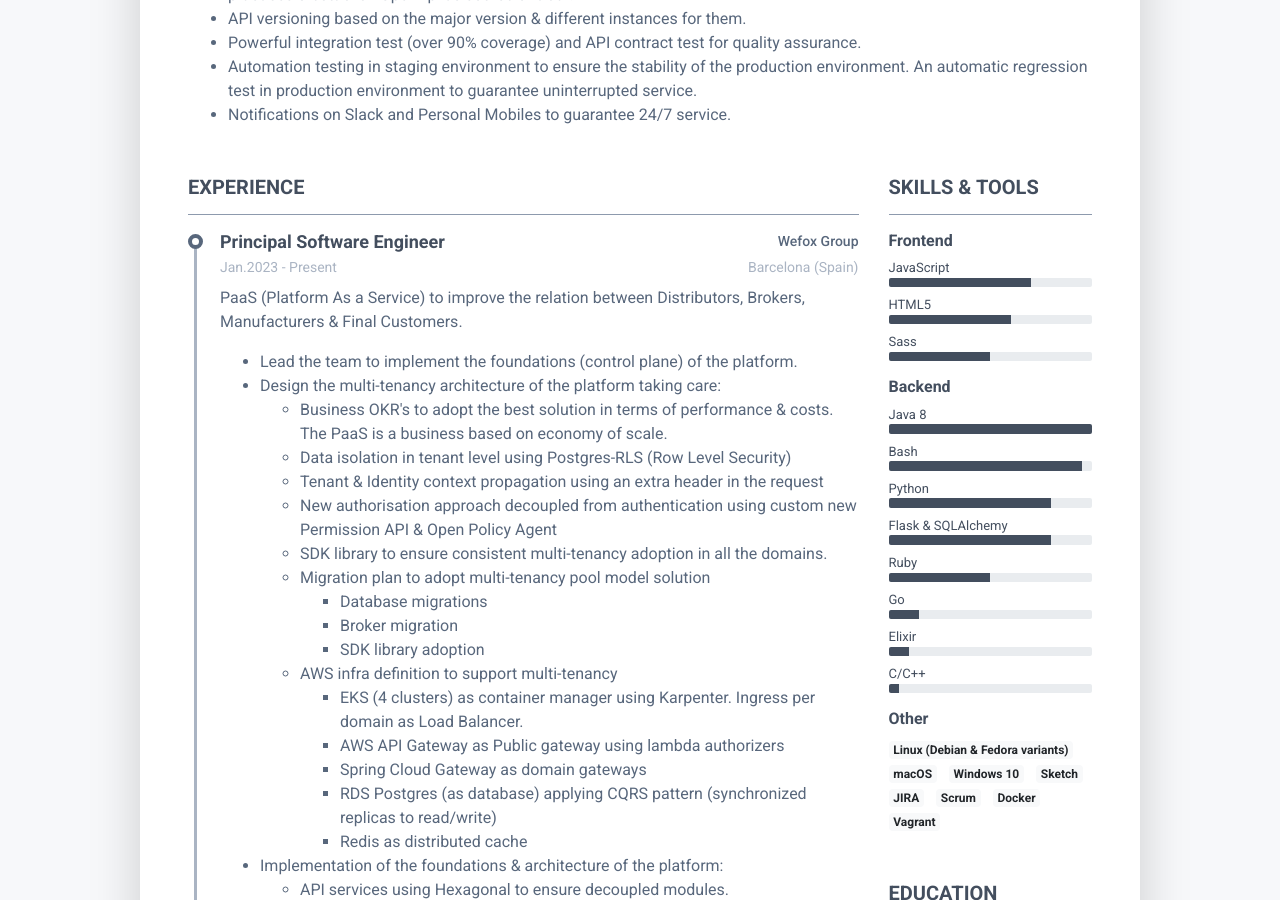
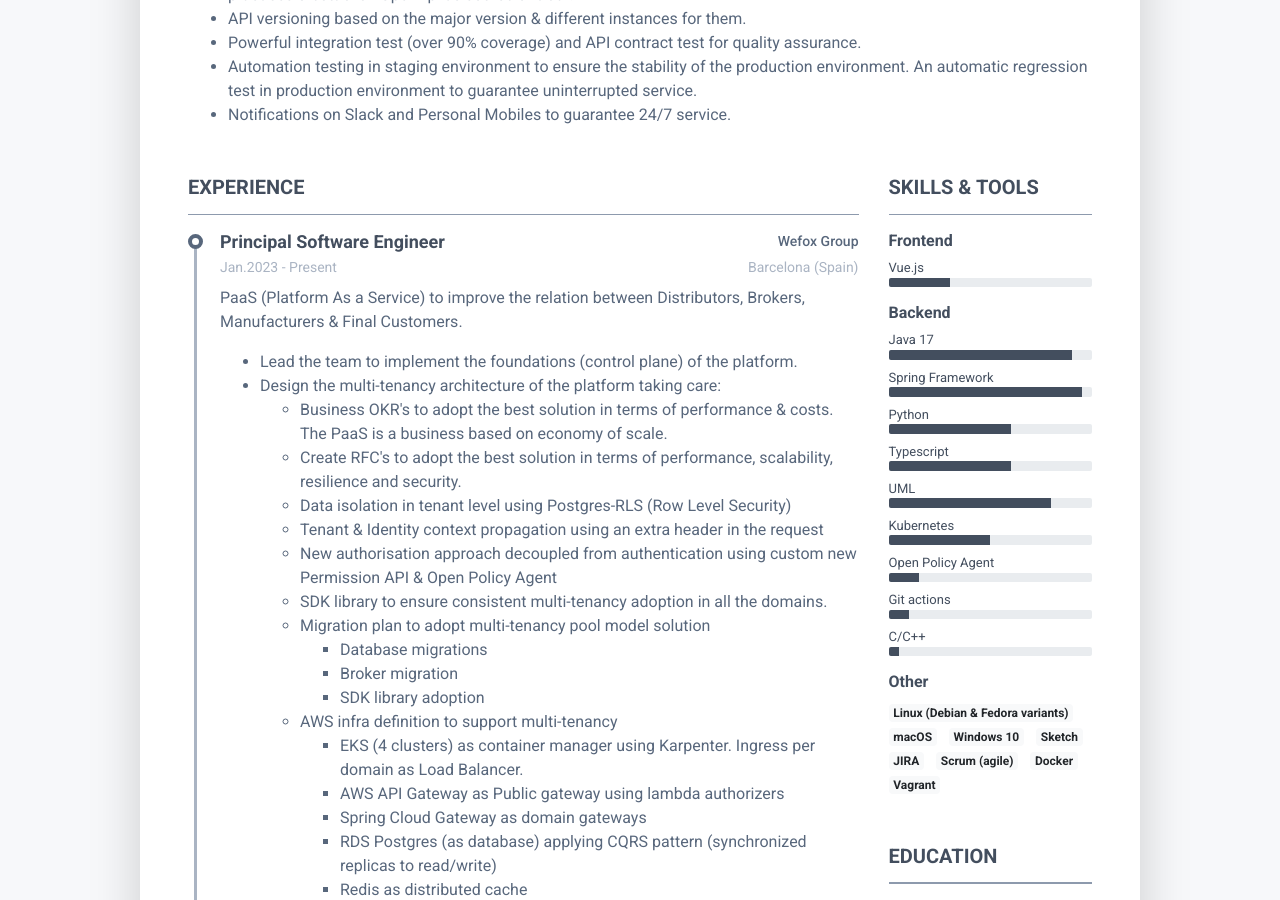
Before and after one commit to avall/avall.github.io, a Jekyll site: the page built from index.html, in a window 1280 px wide and 900 px high, scrolled down 595 px. Built offline with Jekyll 4.4.1, drawn with Linux system fonts in a browser that asks for light colours; nearby versions of some CDN libraries; some of the changed text lies outside the part shown.

Commit message:
About Me

```diff
--- a/_data/data.yml
+++ b/_data/data.yml
@@ -48,6 +48,7 @@ history:
           <div class="d-print-none" markdown="1">
             <ul>
               <li>Business OKR's to adopt the best solution in terms of performance & costs. The PaaS is a business based on economy of scale.</li>
+                      <li>Create RFC's to adopt the best solution in terms of performance, scalability, resilience and security.</li>
               <li>Data isolation in tenant level using Postgres-RLS (Row Level Security)</li>
               <li>Tenant & Identity context propagation using an extra header in the request</li>
               <li>New authorisation approach decoupled from authentication using custom new Permission API &  Open Policy Agent</li>
@@ -129,8 +130,8 @@ history:
       technologies:
         - name: Java 17
         - name: Spring Framework (Boot, Cloud)
-        - name: Webpack
-        - name: MongoDB
+        - name: GraphQL (Apollo)
+        - name: RDS Postgres
 
     - position: Senior Engineer
       # page_break: true
@@ -161,26 +162,24 @@ history:
 
 skills:
   frontend:
-    - name: JavaScript
-      percentage: 70
-    - name: HTML5
-      percentage: 60
-    - name: Sass
-      percentage: 50
+    - name: Vue.js
+      percentage: 30
   backend:
-    - name: Java 8
-      percentage: 100
-    - name: Bash
+    - name: Java 17
+      percentage: 90
+    - name: Spring Framework
       percentage: 95
     - name: Python
+      percentage: 60
+    - name: Typescript
+      percentage: 60
+    - name: UML
       percentage: 80
-    - name: Flask &amp; SQLAlchemy
-      percentage: 80
-    - name: Ruby
+    - name: Kubernetes
       percentage: 50
-    - name: Go
+    - name: Open Policy Agent
       percentage: 15
-    - name: Elixir
+    - name: Git actions
       percentage: 10
     - name: C/C++
       percentage: 5
@@ -191,7 +190,7 @@ skills:
     - name: Windows 10
     - name: Sketch
     - name: JIRA
-    - name: Scrum
+    - name: Scrum (agile)
     - name: Docker
     - name: Vagrant
 
```
